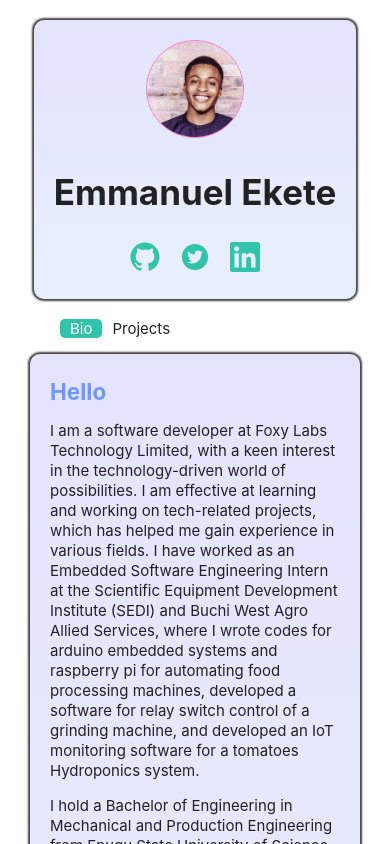
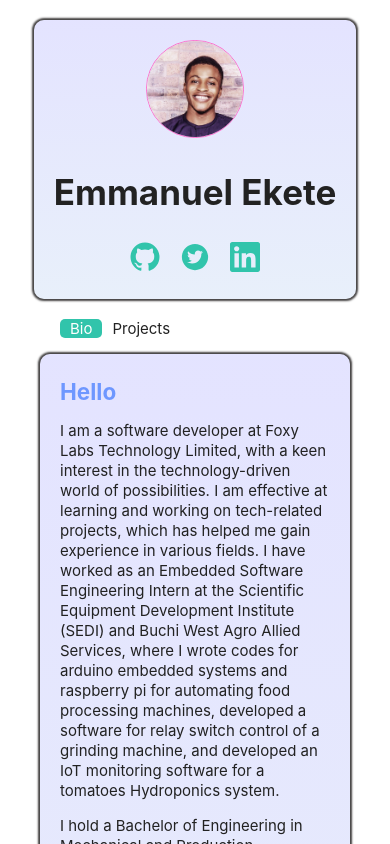
Before and after one commit to ceasar28/profile, a React (Create React App) app: page / in a window 390 px wide. Shown: the top 844 px of the page. Built offline with nearby package versions, Linux system fonts and the light colour scheme.

Commit message:
adding responsiveness

```diff
--- a/src/Components/Rightcomponents/Wrapper.css
+++ b/src/Components/Rightcomponents/Wrapper.css
@@ -12,7 +12,7 @@
 
 @media (max-width: 768px) {
   .wrapper {
-    margin-left: 10px;
-    margin-right: 10px;
+    margin-left: 20px;
+    margin-right: 20px;
   }
 }
```
